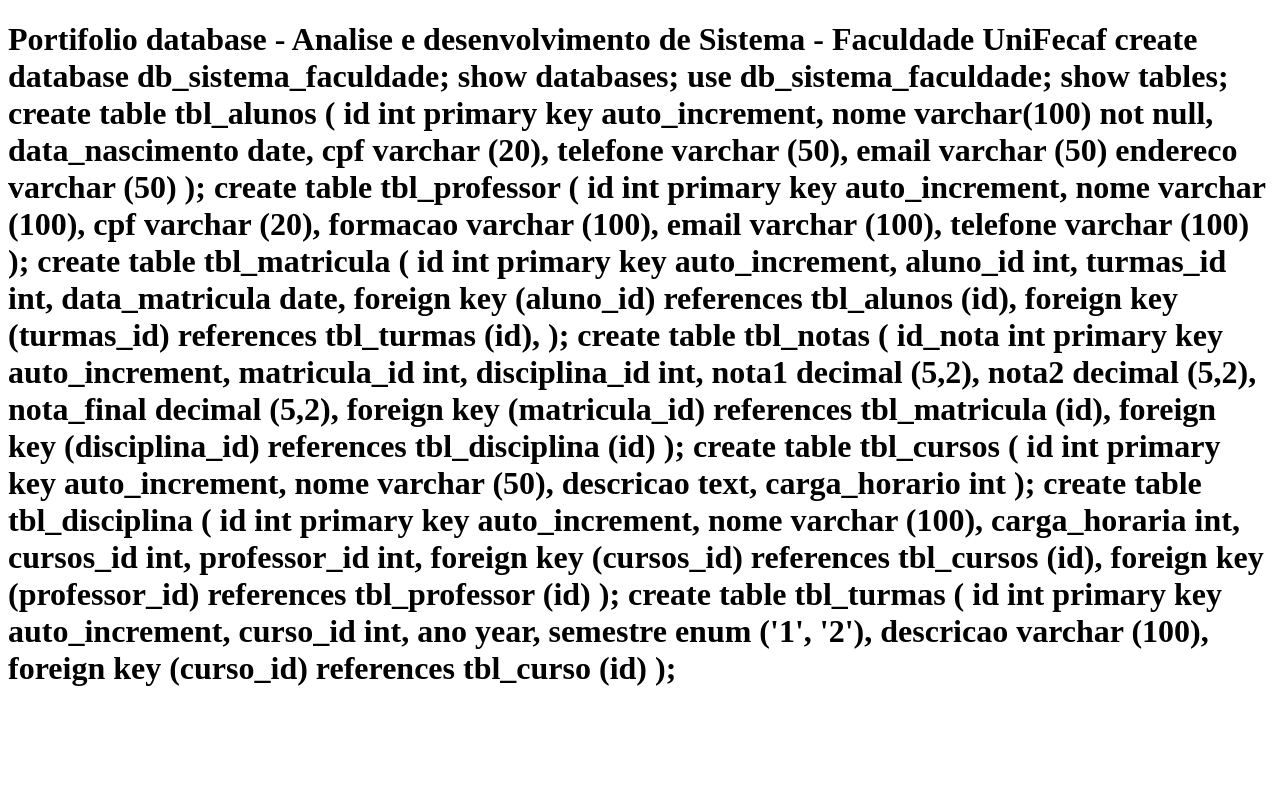
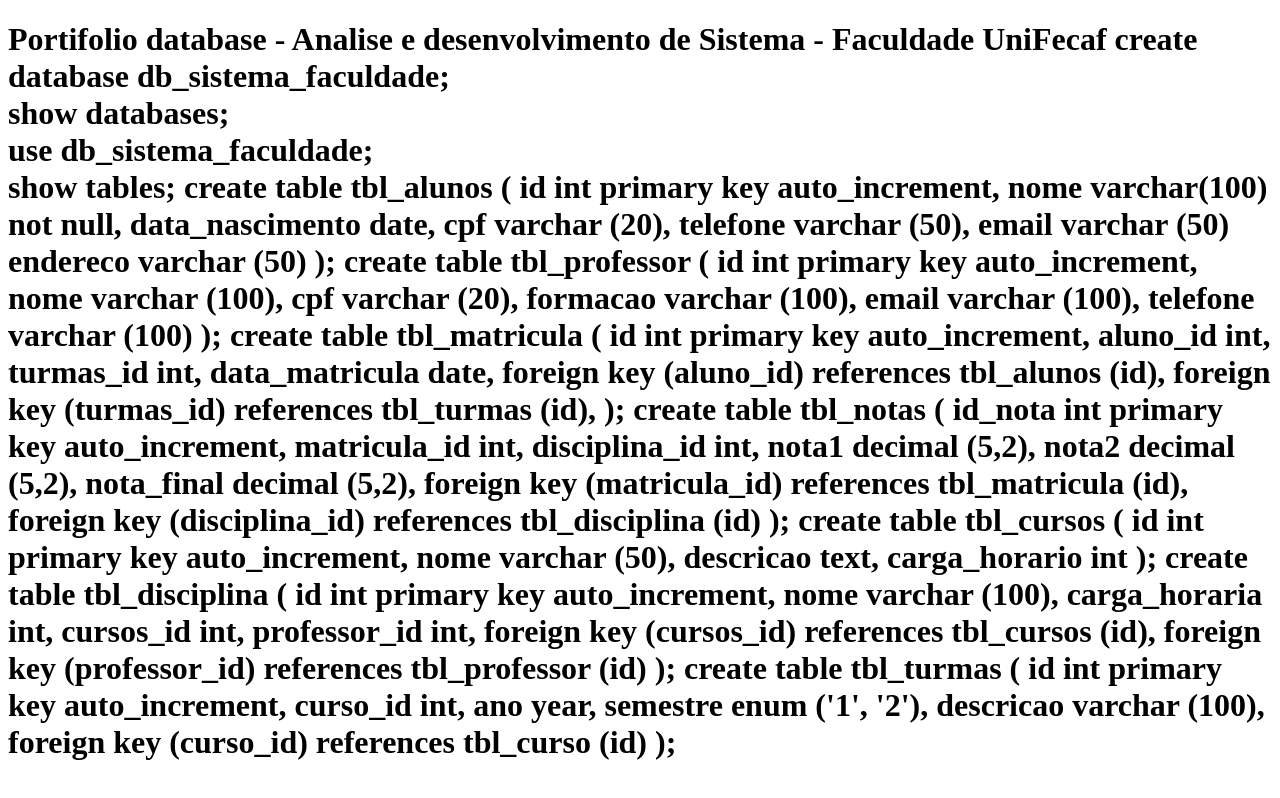
Before and after one commit to alinecouto99/portifoliodatabase, a plain HTML site: page index.html in a window 1280 px wide. Drawn offline with Linux system fonts and the light colour scheme.

Commit message:
Update index.html

```diff
--- a/index.html
+++ b/index.html
@@ -9,9 +9,9 @@
     <h1>
         Portifolio database - Analise e desenvolvimento de Sistema - Faculdade UniFecaf
 
-        create database db_sistema_faculdade;
-show databases;
-use db_sistema_faculdade;
+        create database db_sistema_faculdade;<br>
+show databases;<br>
+use db_sistema_faculdade;<br>
 
 show tables;
 
```
